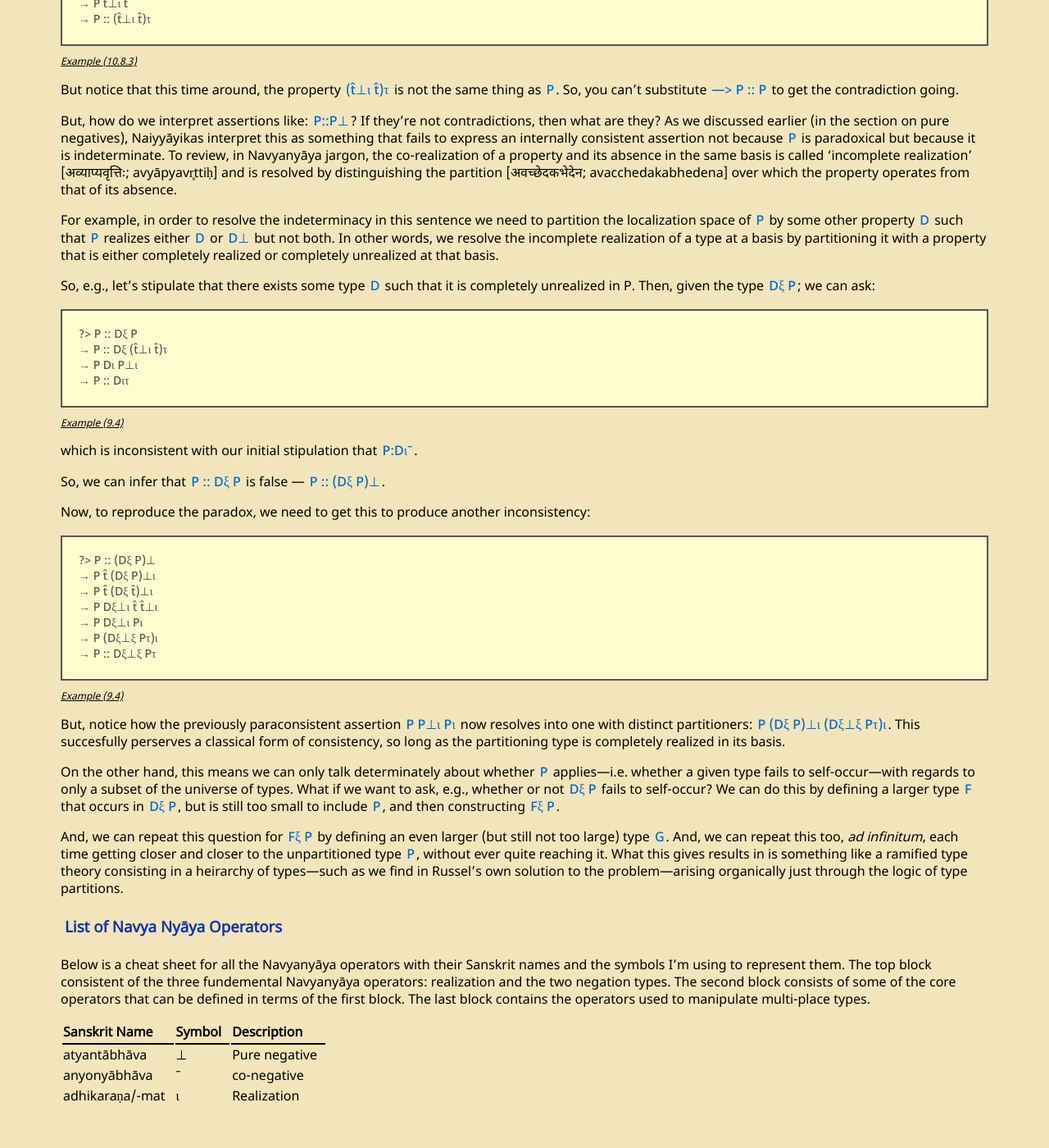
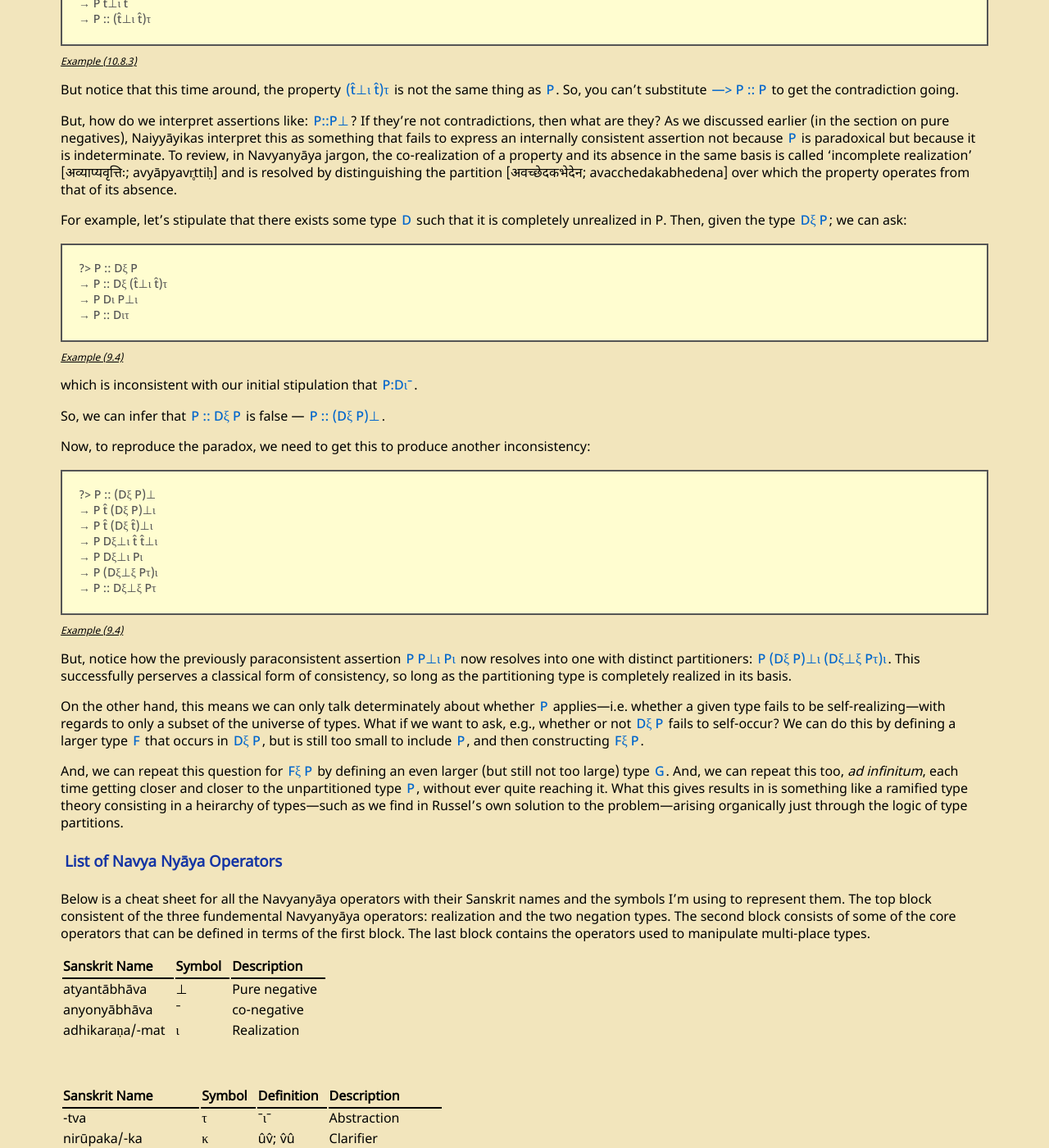
Before and after one commit to vchavali/svadhyayam.github.io, a Jekyll site: the page built from the_analytical_framework_of_navyanyaya.md, in a window 1280 px wide and 1400 px high, scrolled down 37017 px. Shown: the whole window at 82% size. Built offline with Jekyll 4.4.1, drawn with Linux system fonts in a browser that asks for light colours; some web fonts are replaced.

Commit message:
some more logic fixes

```diff
--- a/the_analytical_framework_of_navyanyaya.md
+++ b/the_analytical_framework_of_navyanyaya.md
@@ -2123,9 +2123,7 @@ But notice that this time around, the property  `(t̂⊥ι t̂)τ` is not the sa
 
 But, how do we interpret assertions like: `P::P⊥`? If they're not contradictions, then what are they? As we discussed earlier (in the section on pure negatives), Naiyyāyikas interpret this as something that fails to express an internally consistent assertion not because `P` is paradoxical but because it is indeterminate. To review, in Navyanyāya jargon, the co-realization of a property and its absence in the same basis is called 'incomplete realization' [अव्याप्यवृत्तिः; avyāpyavr̥ttiḥ] and is resolved by distinguishing the partition [अवच्छेदकभेदेन; avacchedakabhedena] over which the property operates from that of its absence.
 
-For example, in order to resolve the indeterminacy in this sentence we need to partition the localization space of `P` by some other property `D` such that `P` realizes either `D` or `D⊥` but not both. In other words, we resolve the incomplete realization of a type at a basis by partitioning it with a property that is either completely realized or completely unrealized at that basis.
-
-So, e.g., let's stipulate that there exists some type `D` such that it is completely unrealized in P. Then, given the type `Dξ P`; we can ask:
+For example, let's stipulate that there exists some type `D` such that it is completely unrealized in P. Then, given the type `Dξ P`; we can ask:
 
 <div>
 ?> P :: Dξ P <br>
@@ -2156,9 +2154,9 @@ Now, to reproduce the paradox, we need to get this to produce another inconsiste
 Example (9.4)
 {: .examplecaption}
 
-But, notice how the previously paraconsistent assertion `P P⊥ι Pι` now resolves into one with distinct partitioners: `P (Dξ P)⊥ι (Dξ⊥ξ Pτ)ι`. This succesfully perserves a classical form of consistency, so long as the partitioning type is completely realized in its basis.
-
-On the other hand, this means we can only talk determinately about whether `P` applies—i.e. whether a given type fails to self-occur—with regards to only a subset of the universe of types. What if we want to ask, e.g., whether or not `Dξ P` fails to self-occur? We can do this by defining a larger type `F` that occurs in `Dξ P`, but is still too small to include `P`, and then constructing `Fξ P`.
+But, notice how the previously paraconsistent assertion `P P⊥ι Pι` now resolves into one with distinct partitioners: `P (Dξ P)⊥ι (Dξ⊥ξ Pτ)ι`. This successfully perserves a classical form of consistency, so long as the partitioning type is completely realized in its basis.
+
+On the other hand, this means we can only talk determinately about whether `P` applies—i.e. whether a given type fails to be self-realizing—with regards to only a subset of the universe of types. What if we want to ask, e.g., whether or not `Dξ P` fails to self-occur? We can do this by defining a larger type `F` that occurs in `Dξ P`, but is still too small to include `P`, and then constructing `Fξ P`.
 
 And, we can repeat this question for `Fξ P` by defining an
 even larger (but still not too large) type `G`. And, we can
```
